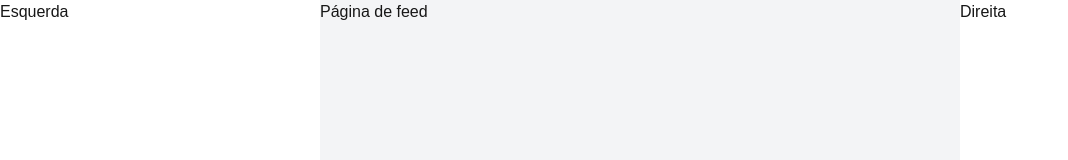
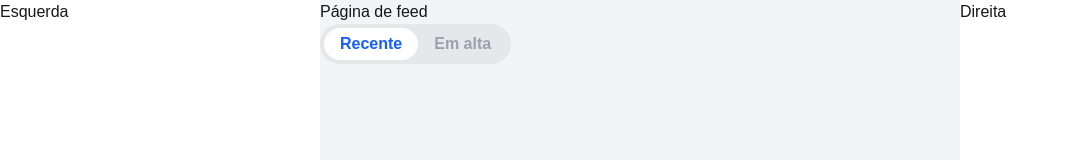
Before and after one commit to CrimsonSunrise/Or-cute, a Next.js app: page /feed in a window 1280 px wide. Shown: the top 160 px of the page, without its empty margins (0-1068 px from the left). Built offline with nearby package versions, Linux system fonts and the light colour scheme.

Commit message:
add: filtro do feed

```diff
--- a/app/(app)/feed/page.tsx
+++ b/app/(app)/feed/page.tsx
@@ -1,7 +1,12 @@
+import Filtro from "@/components/Filtro";
+
 const Feed = () => {
 	return (
 		<div>
 			Página de feed
+			<div>
+				<Filtro/>
+			</div>
 		</div>
 	)
 }
--- /dev/null
+++ b/components/Botao.tsx
@@ -0,0 +1,17 @@
+interface BotaoProps {
+  texto: string;
+  ativo?: boolean;
+  onClick?: () => void;
+}
+
+export default function Botao({ texto, ativo = false, onClick }: BotaoProps) {
+  return (
+    <button
+      onClick={onClick}
+      className={`px-4 py-1 rounded-full font-semibold transition-colors
+        ${ativo ? "bg-white text-blue-600" : "text-gray-400 hover:text-blue-600"}`}
+    >
+      {texto}
+    </button>
+  );
+}
--- /dev/null
+++ b/components/Filtro.tsx
@@ -0,0 +1,14 @@
+"use client"
+import { useState } from "react";
+import Botao from "./Botao";
+
+export default function Filtro() {
+  const [ativo, setAtivo] = useState("recente");
+
+  return (
+    <div className="inline-flex bg-gray-200 rounded-full p-1">
+      <Botao texto="Recente" ativo={ativo === "recente"} onClick={() => setAtivo("recente")}/>
+      <Botao texto="Em alta" ativo={ativo === "emalta"} onClick={() => setAtivo("emalta")}/>
+    </div>
+  );
+}
```
